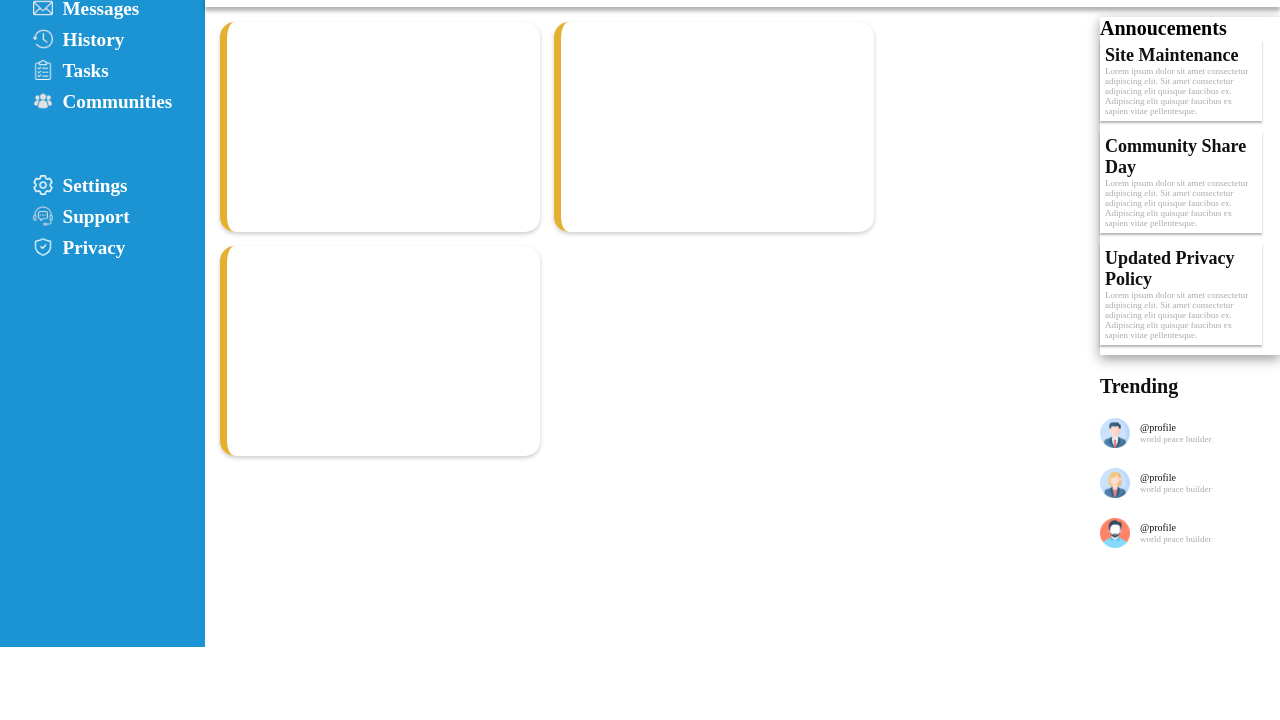
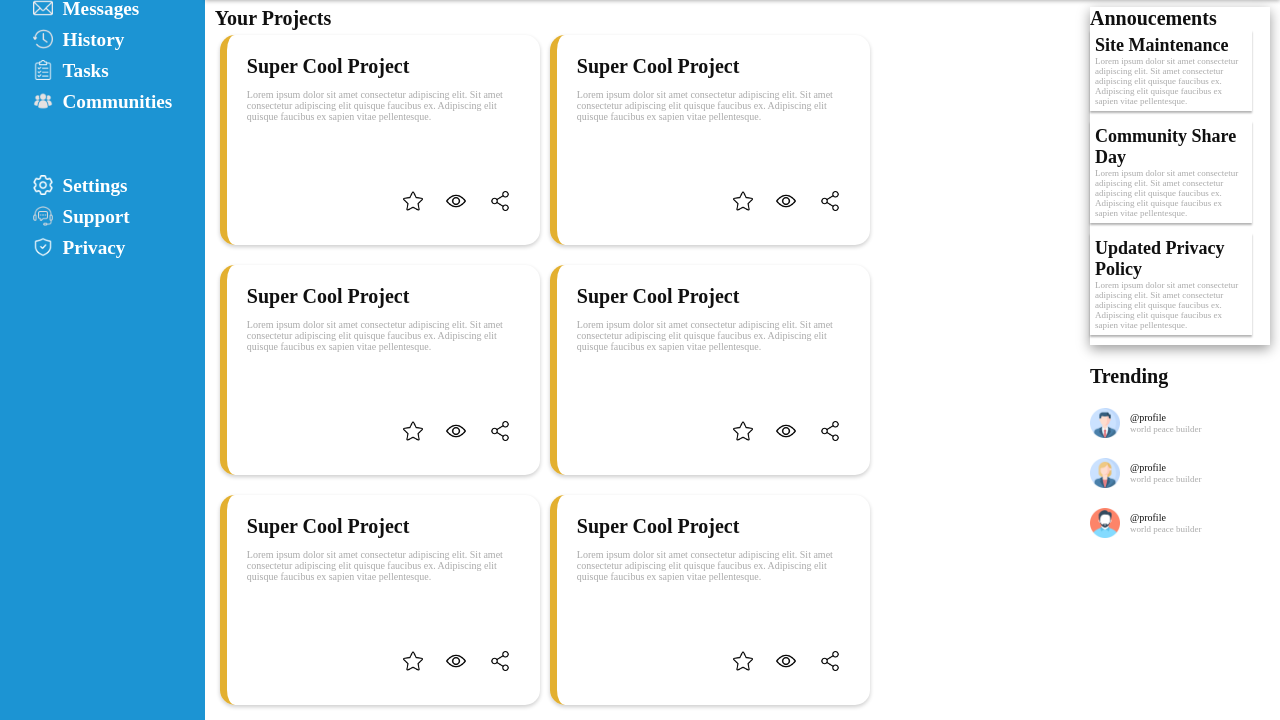
Before and after one commit to MalekToumi-815/Admin-Dashboard, a plain HTML site: page index.html in a window 1280 px wide. Shown: the part 153-873 px from the top of the page. Before the commit the page ends 800 px from the top, so only its background shows below. Drawn offline with Linux system fonts and the light colour scheme.

Commit message:
Main
finished the main and fixed some problems with the styling

```diff
--- a/index.html
+++ b/index.html
@@ -45,10 +45,64 @@
         <button class="button" style="grid-area: 2 / 8  / -1 / -1 ; align-self: center;">Share</button>
     </header>
     <main class="grid-container">
-        <div class="grid-continer cards">
-            <div class="card"></div>
-            <div class="card"></div>
-            <div class="card"></div>
+        <div style="grid-column: 1;">
+            <h1>Your Projects</h1>
+            <div class="grid-container cards">
+                <div class="card grid-container">
+                    <h1 class="card-title">Super Cool Project</h1>
+                    <p class="card-body">Lorem ipsum dolor sit amet consectetur adipiscing elit. Sit amet consectetur adipiscing elit quisque faucibus ex. Adipiscing elit quisque faucibus ex sapien vitae pellentesque.</p>
+                    <div class="card-reactions flex-container">
+                        <img src="images/favorite.png" class="icon">
+                        <img src="images/view.png"  class="icon">
+                        <img src="images/share.png"  class="icon">
+                    </div>
+                </div>
+                <div class="card grid-container">
+                    <h1 class="card-title">Super Cool Project</h1>
+                    <p class="card-body">Lorem ipsum dolor sit amet consectetur adipiscing elit. Sit amet consectetur adipiscing elit quisque faucibus ex. Adipiscing elit quisque faucibus ex sapien vitae pellentesque.</p>
+                    <div class="card-reactions flex-container">
+                        <img src="images/favorite.png" class="icon">
+                        <img src="images/view.png"  class="icon">
+                        <img src="images/share.png"  class="icon">
+                    </div>
+                </div>
+                <div class="card grid-container">
+                    <h1 class="card-title">Super Cool Project</h1>
+                    <p class="card-body">Lorem ipsum dolor sit amet consectetur adipiscing elit. Sit amet consectetur adipiscing elit quisque faucibus ex. Adipiscing elit quisque faucibus ex sapien vitae pellentesque.</p>
+                    <div class="card-reactions flex-container">
+                        <img src="images/favorite.png" class="icon">
+                        <img src="images/view.png"  class="icon">
+                        <img src="images/share.png"  class="icon">
+                    </div>
+                </div>
+                <div class="card grid-container">
+                    <h1 class="card-title">Super Cool Project</h1>
+                    <p class="card-body">Lorem ipsum dolor sit amet consectetur adipiscing elit. Sit amet consectetur adipiscing elit quisque faucibus ex. Adipiscing elit quisque faucibus ex sapien vitae pellentesque.</p>
+                    <div class="card-reactions flex-container">
+                        <img src="images/favorite.png" class="icon">
+                        <img src="images/view.png"  class="icon">
+                        <img src="images/share.png"  class="icon">
+                    </div>
+                </div>
+                <div class="card grid-container">
+                    <h1 class="card-title">Super Cool Project</h1>
+                    <p class="card-body">Lorem ipsum dolor sit amet consectetur adipiscing elit. Sit amet consectetur adipiscing elit quisque faucibus ex. Adipiscing elit quisque faucibus ex sapien vitae pellentesque.</p>
+                    <div class="card-reactions flex-container">
+                        <img src="images/favorite.png" class="icon">
+                        <img src="images/view.png"  class="icon">
+                        <img src="images/share.png"  class="icon">
+                    </div>
+                </div>
+                <div class="card grid-container">
+                    <h1 class="card-title">Super Cool Project</h1>
+                    <p class="card-body">Lorem ipsum dolor sit amet consectetur adipiscing elit. Sit amet consectetur adipiscing elit quisque faucibus ex. Adipiscing elit quisque faucibus ex sapien vitae pellentesque.</p>
+                    <div class="card-reactions flex-container">
+                        <img src="images/favorite.png" class="icon">
+                        <img src="images/view.png"  class="icon">
+                        <img src="images/share.png"  class="icon">
+                    </div>
+                </div>
+            </div>
         </div>
         <div style="grid-column: -1; grid-row: 1;">
             <div id="annoucements" class="flex-container">
--- a/styles.css
+++ b/styles.css
@@ -27,8 +27,6 @@
     margin-right: 10px;
 }
 .card{
-    display: inline-block;
-    grid-column: 1;
     width: 320px;
     height: 210px;
     padding: 20px;
@@ -49,9 +47,11 @@
 }
 .card-body{
     grid-area: 2 / 1 / 3 / -1;
+    color: #aaaaaa;
 }
 .card-reactions{
     grid-area: 3 / 5 / 4 / -1;
+    justify-content: space-between;
 }
 body{
     width: 100vw;
@@ -95,21 +95,20 @@ li{
 main{
     grid-area: 2 / 2 / -1 / -1;
     padding: 10px;
-    padding-right: 0;
     grid-template-columns: 1fr max-content;
     grid-template-rows: 1fr;
+    font-size: 10px;
+    color: #101010;
 }
 #annoucements{
     width: 180px;
     height: max-content;
-    font-size: 10px;
     box-shadow: 0 4px 12px rgba(0, 0, 0, 0.4);
     flex-direction: column;
 }
 .annoucement{
     font-size: 0.9em;
     width: 90%;
-    color: #101010;
     box-shadow: 0 2px 2px rgba(0, 0, 0, 0.3);
     margin-bottom: 10px;
     padding: 5px;
@@ -118,14 +117,12 @@ main{
     color: #aaaaaa;
 }
 .cards{
-    grid-column: 1;
-    grid-template-columns: repeat(auto-fit,minmax(320px, 1fr));
+    grid-template-columns: repeat(auto-fit,320px);
+    gap: 10px;
 }
 .trending{
     margin-top: 20px;
     flex-direction: column;
-    font-size: 10px;
-    color: #101010;
     gap: 20px;
 }
 .trending p{
```
Also changed, not shown: images/favorite.png (added), images/share.png (added), images/view.png (added).
